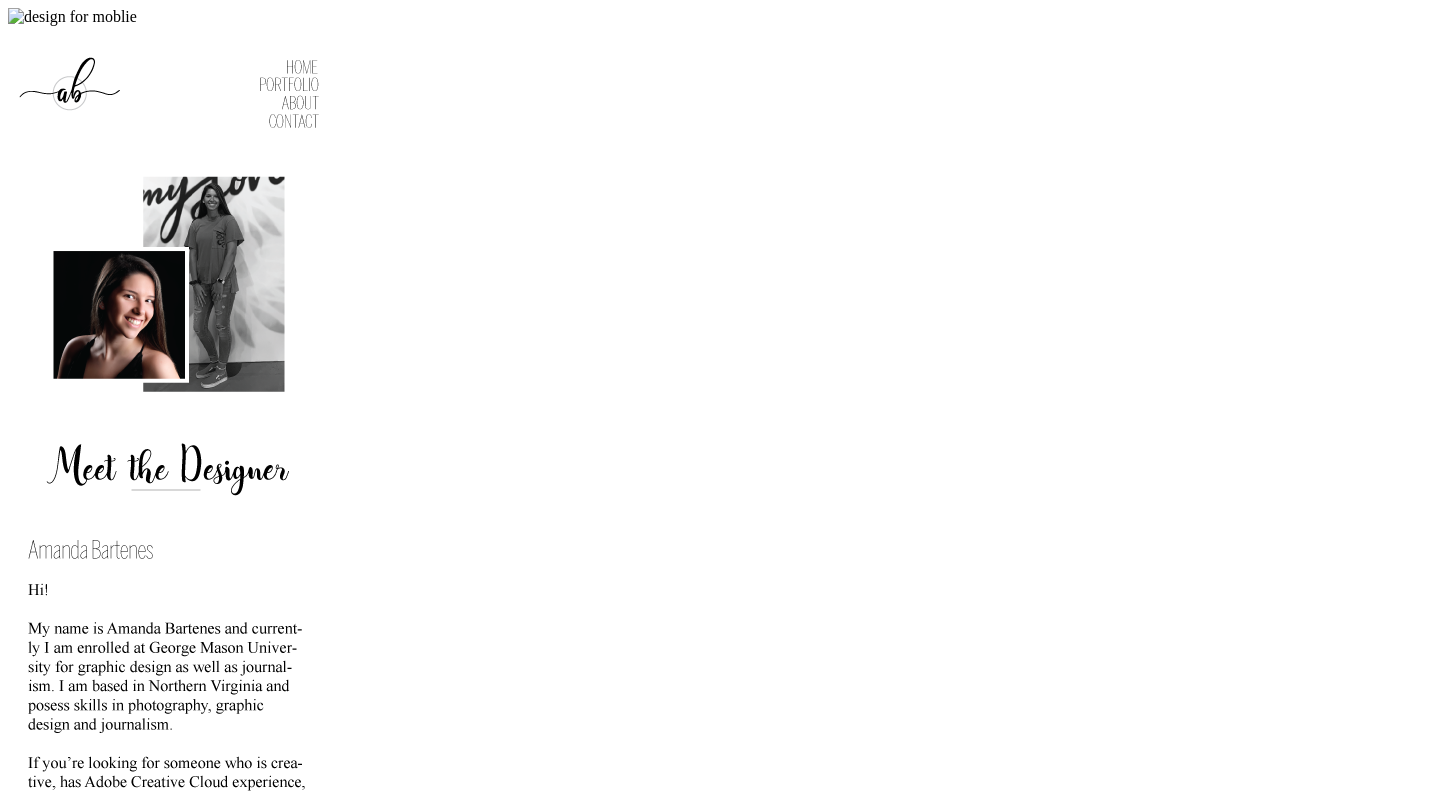
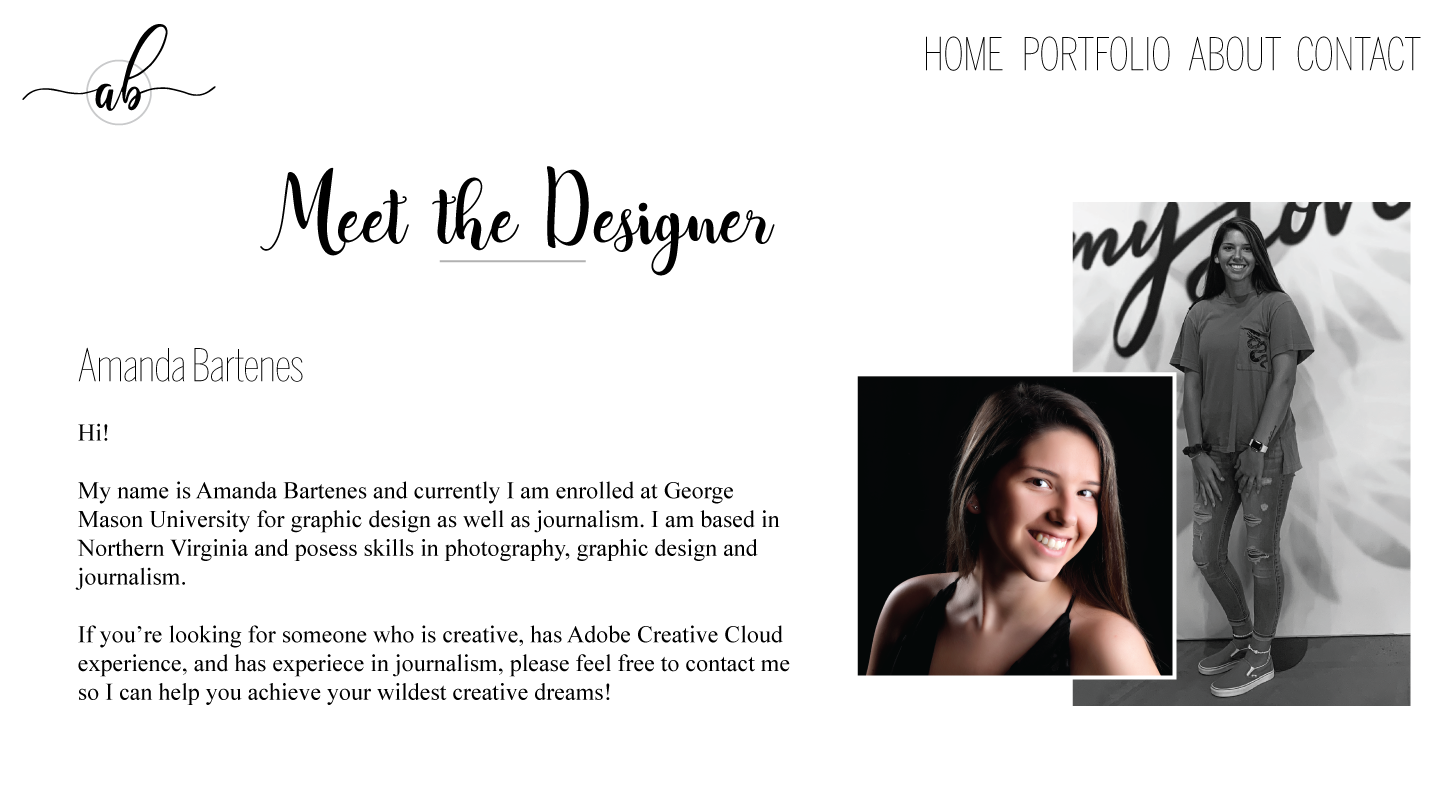
Before and after one commit to abartenes/AVT217-DL1, a plain HTML site: page p1/index.html in a window 1280 px wide. Shown: the top 793 px of the page, 1448 px wide, since content can reach past the window. Drawn offline with Linux system fonts and the light colour scheme.

Commit message:
Update index.html

```diff
--- a/p1/index.html
+++ b/p1/index.html
@@ -1,5 +1,5 @@
 
 <body>
- 	<p> <img src="project1desktop.png." alt="design for moblie"> </p>
+ 	<p> <img src="project1desktop.png" alt="design for moblie"> </p>
  	<p> <img src="project1mobile.png" alt="design for desktop"> </p>
  	</body>
```
